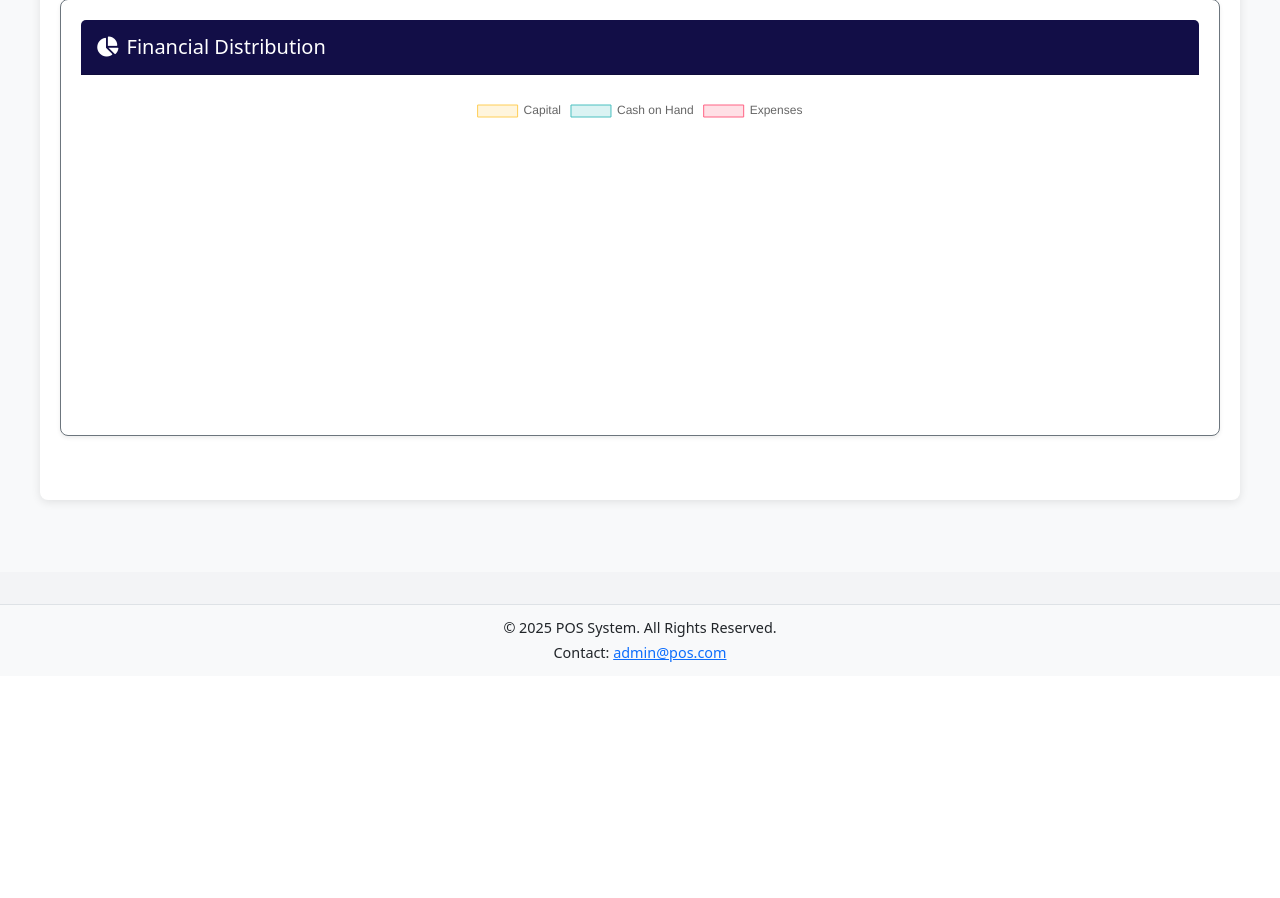
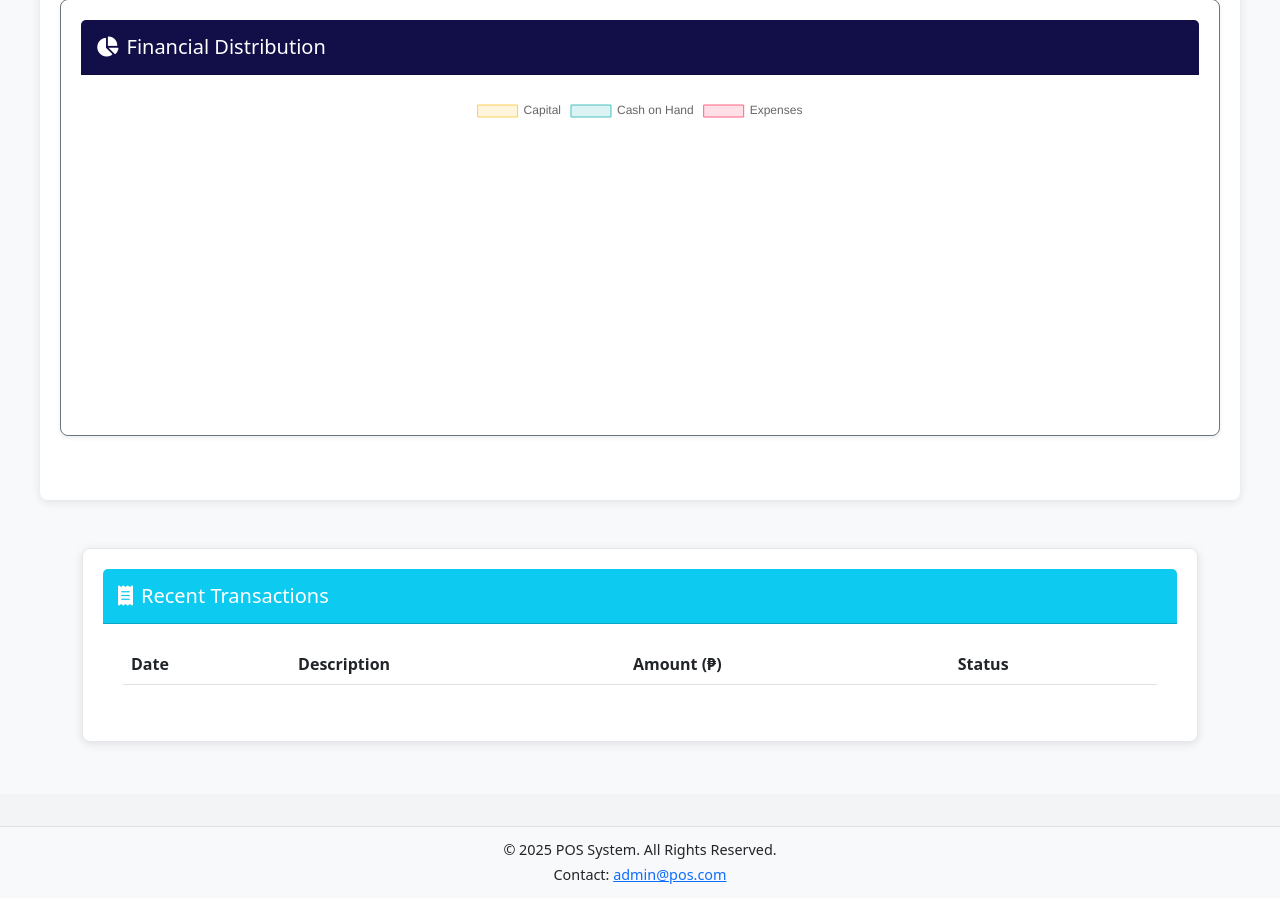
Before and after one commit to KleinReveche/access-management-system-web, a PHP site: page /main/dashboard.php in a window 1280 px wide. Shown: the part 1272-2170 px from the top of the page. Before the commit the page ends 1934 px from the top, so only its background shows below. Run offline with PHP 8.4, Linux system fonts and the light colour scheme; a user stored in the database is signed in; data comes from the database, SQL or seed files in the repository; data that the repository does not hold is empty; a stand-in replaces the project's code that opens the database connection; some libraries are stand-ins or nearby versions.

Commit message:
changed dashboard

```diff
--- a/main/dashboard.php
+++ b/main/dashboard.php
@@ -135,6 +135,11 @@ for ($i = 0; $i < 24; $i++) {
     margin-bottom: 20px;
     box-shadow: 0 2px 10px rgba(0, 0, 0, 0.1);
     border: 1px solid #e5e7eb;
+    transition: transform 0.2s;
+  }
+  .card:hover {
+    transform: scale(1.03);
+    cursor: pointer;
   }
   .card-header {
     background-color: var(--primary-color);
@@ -312,10 +317,56 @@ for ($i = 0; $i < 24; $i++) {
 </div>
 <!-- End of Main Content Container -->
 
+<!-- Additional functionality: Card hover effect -->
+<script>
+  $(document).ready(function() {
+    $('.card').hover(function() {
+      $(this).addClass('shadow-lg').css('cursor', 'pointer');
+    }, function() {
+      $(this).removeClass('shadow-lg');
+    });
+  });
+</script>
+
+<!-- New Section: Recent Transactions -->
+<div class="container mt-5">
+  <div class="card">
+    <div class="card-header bg-info text-white">
+      <h5 class="mb-0"><i class="fas fa-receipt me-2"></i>Recent Transactions</h5>
+    </div>
+    <div class="card-body">
+      <table class="table table-hover">
+        <thead>
+          <tr>
+            <th>Date</th>
+            <th>Description</th>
+            <th>Amount (₱)</th>
+            <th>Status</th>
+          </tr>
+        </thead>
+        <tbody>
+          <?php
+          // Assuming a "transactions" table exists
+          $stmt_recent = $pdo->prepare("SELECT * FROM transactions ORDER BY transaction_date DESC LIMIT 5");
+          $stmt_recent->execute();
+          while ($row = $stmt_recent->fetch(PDO::FETCH_ASSOC)) {
+              echo "<tr>"
+                 . "<td>" . date('Y-m-d', strtotime($row['transaction_date'])) . "</td>"
+                 . "<td>" . htmlspecialchars($row['description']) . "</td>"
+                 . "<td>₱" . number_format($row['amount'], 2) . "</td>"
+                 . "<td>" . ucfirst($row['status']) . "</td>"
+                 . "</tr>";
+          }
+          ?>
+        </tbody>
+      </table>
+    </div>
+  </div>
+</div>
+
+<?php include('../includes/footer.php'); ?>
+
 <!-- Include necessary JS libraries -->
-<script src="https://cdn.jsdelivr.net/npm/bootstrap@5.3.0/dist/js/bootstrap.bundle.min.js"></script>
-<script src="https://code.jquery.com/jquery-3.6.0.min.js"></script>
-<?php include('../includes/footer.php'); ?>
 <script src="https://cdn.jsdelivr.net/npm/bootstrap@5.3.0/dist/js/bootstrap.bundle.min.js"></script>
 <script src="https://code.jquery.com/jquery-3.6.0.min.js"></script>
 <!-- Include Chart.js Library -->
@@ -353,7 +404,6 @@ for ($i = 0; $i < 24; $i++) {
   });
 
   // Profit Over Time Chart (Hourly)
-  // The chart now uses the base color (#120E47) for the line
   var profitOverTimeCtx = document.getElementById('profitOverTimeChart').getContext('2d');
   var profitOverTimeChart = new Chart(profitOverTimeCtx, {
       type: 'line',
```
